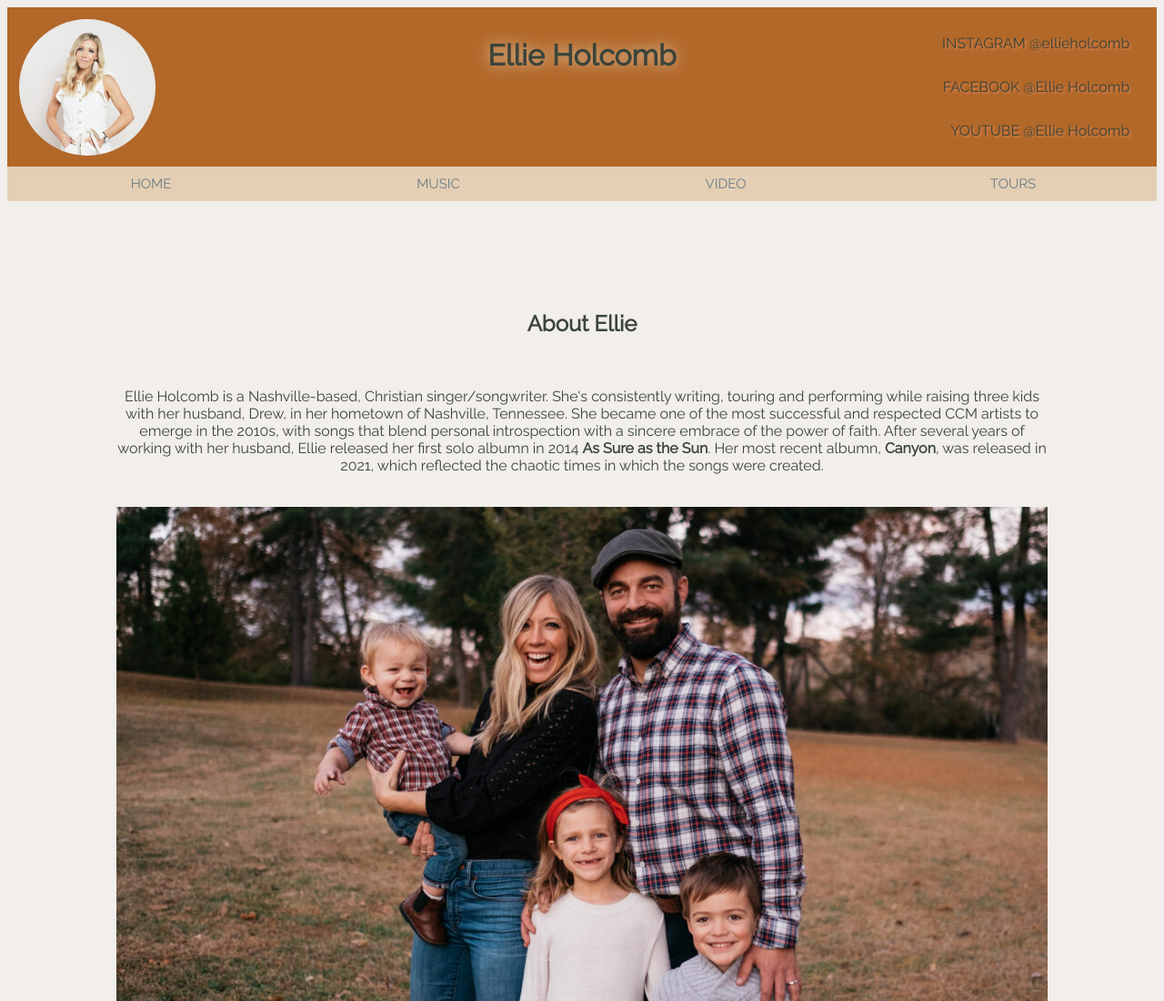
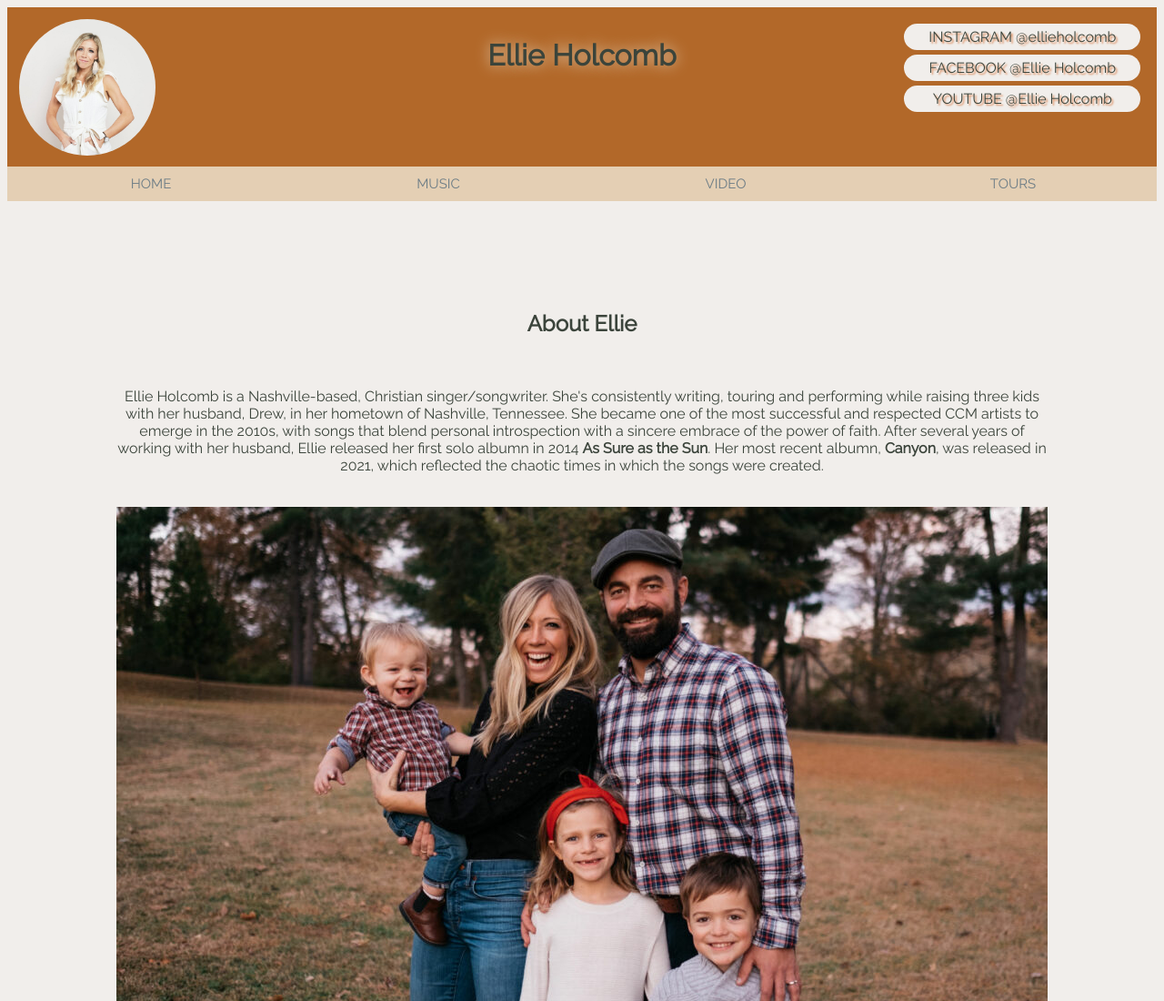
Before and after one commit to emilyreinneck/EllieHolcombFanpage, a plain HTML site: page index.html in a window 1280 px wide. Shown: the top 1100 px of the page at 91% size. Drawn offline with Linux system fonts and the light colour scheme.

Commit message:
Add files via upload

```diff
--- a/main.css
+++ b/main.css
@@ -34,27 +34,35 @@ body {
   float: left;
 }
 .contact {
-  text-align: right;
+  text-align: center;
+  float: right;
 }
 
 .instagram {
   margin: 5px;
-  padding: 12px;
+  padding: 5px;
   text-shadow: 2px 2px 2px #D98452;
+  border-radius: 50px;
+  width: 250px;
+  background: #f1eeeb;
 }
 
 .facebook {
   margin: 5px;
-  padding: 12px;
+  padding: 5px;
   text-shadow: 2px 2px 2px #D98452;
   border-radius: 50px;
+  width: 250px;
+  background: #f1eeeb;
 }
 
 .youtube {
   margin: 5px;
-  padding: 12px;
+  padding: 5px;
   text-shadow: 2px 2px 2px #D98452;
   border-radius: 50px;
+  width: 250px;
+  background: #f1eeeb;
 }
 
 .column a {
@@ -84,16 +92,22 @@ a:link {
   text-decoration: none;
 }
 
-.menu a:hover {
+.column2 a:hover {
   background-color: #f1eeeb;
   border-radius: 20px;
   padding: 5px;
 }
 
-.menu a:active {
+.column2 a:active {
   background-color: #f1eeeb;
   border-radius: 20px;
   padding: 5px;
+}
+
+.music-title {
+  text-align: center;
+  color: #3b443b;
+  padding-top: 50px;
 }
 
 .albumn {
```
